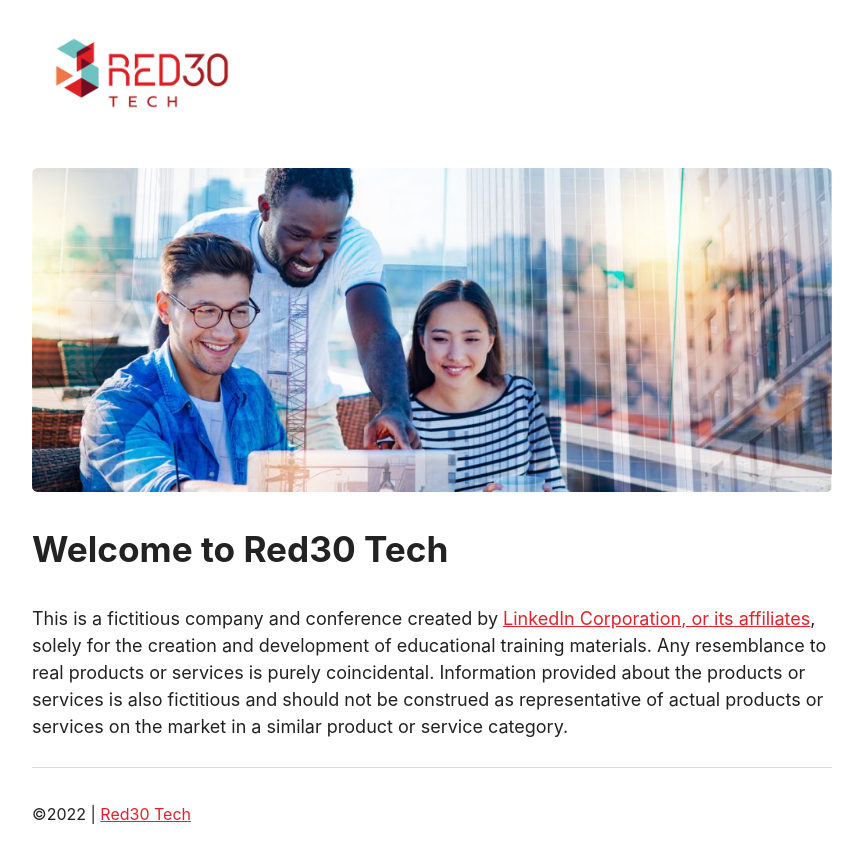
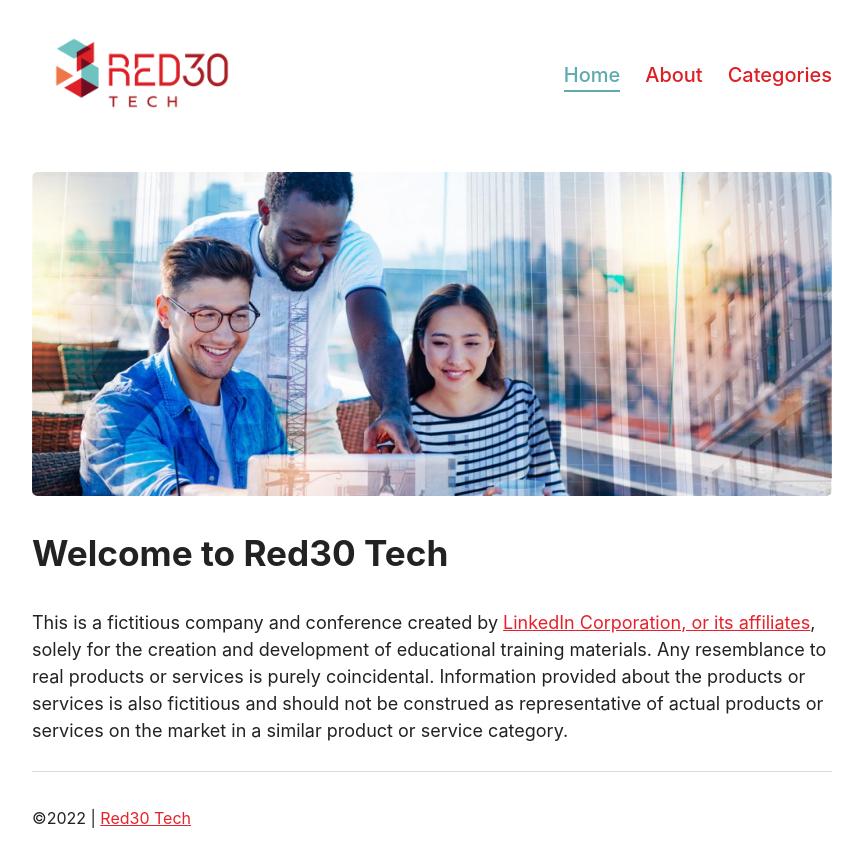
Before and after one commit to Anzhelika007/Courses, a React (Create React App) app in the folder 2-app-routes/: page / in a window 1280 px wide. Shown: the whole page, without its empty margins (208-1071 px from the left). Built offline with nearby package versions, Linux system fonts and the light colour scheme.

Commit message:
feat: add link to

```diff
--- a/2-app-routes/src/components/App.js
+++ b/2-app-routes/src/components/App.js
@@ -1,4 +1,4 @@
-import { Routes, Route } from "react-router-dom";
+import { Routes, Route, Link } from "react-router-dom";
 import Home from "./Home";
 import Categories from "./Categories";
 import Category from "./Category";
@@ -15,16 +15,11 @@
 function App() {
   return (
     <div className="app">
-      <header className="container">
-        <img
-          className="logo"
-          src={logo}
-          alt="Red30 Tech logo"
-          title="Red30 Tech | Home"
-        />
-      </header>
+      <Header />
+
       <Routes>
         <Route path="/" element={<Home title="Welcome to Red30 Tech"/>} />
+        <Route path="about" element={<About />} />
         <Route path="categories" element={<Categories />} />
       </Routes>
 
```
